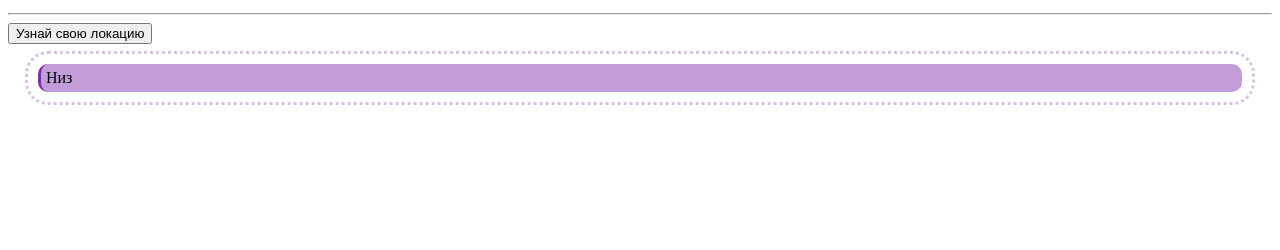
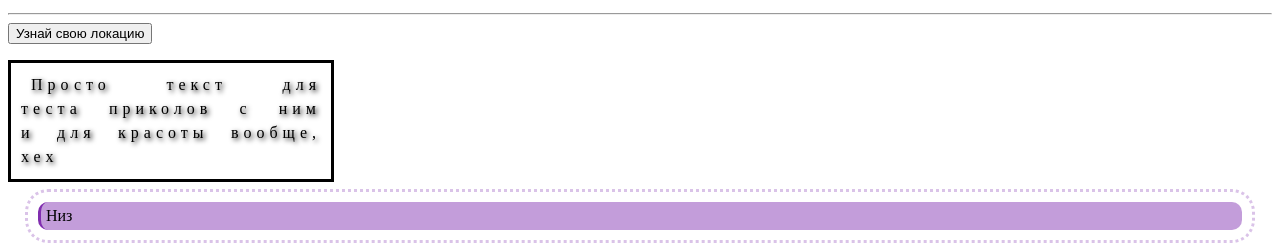
Before and after one commit to VladislavTipa/sigmafront, a plain HTML site: page index.html in a window 1280 px wide. Shown: the part 11180-11430 px from the top of the page. Before the commit the page ends 11292 px from the top, so only its background shows below. Drawn offline with Linux system fonts and the light colour scheme.

Commit message:
feat: test text setup

```diff
--- a/index.html
+++ b/index.html
@@ -372,6 +372,9 @@
 
   <button onclick="getLocation()">Узнай свою локацию</button>
   <p id="demo_local"></p>
+
+  <p id="test-text">Просто текст для теста приколов с ним и для красоты вообще, хех</p>
+
   <p id="bottom">Низ</p>
 </body>
 </html>
--- a/style.css
+++ b/style.css
@@ -120,3 +120,14 @@ div {
   outline: dotted #7f2daf49;
   outline-offset: 10px;
 }
+#test-text{
+  width: 300px;
+  border: solid;
+  padding: 10px;
+  text-indent: 10px;
+  letter-spacing: 5px;
+  text-align: justify;
+  line-height: 1.5;
+  word-spacing: 10px;
+  text-shadow: 2px 2px 5px;
+}
```
